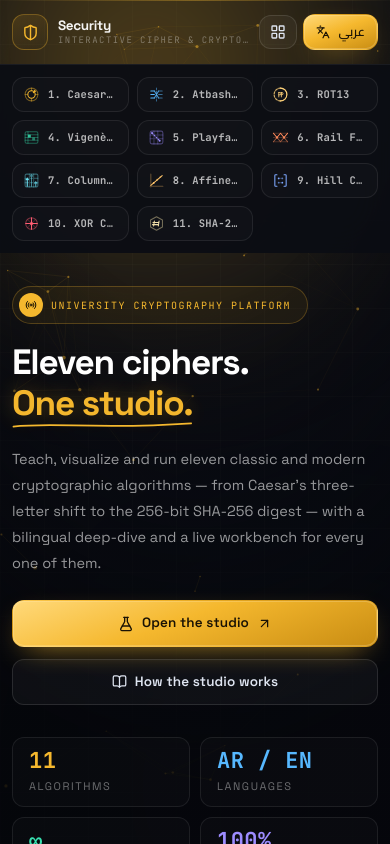
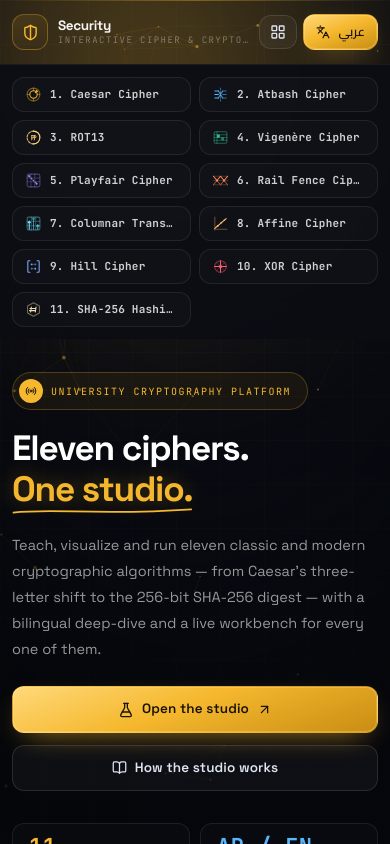
Before and after one commit to engpotter1/security-studio, a React (Vite) app: page / in a window 390 px wide. Both pictures are taken after a click on the button 278 px from the left and 32 px from the top of the page. Shown: the top 844 px of the page. Built offline with nearby package versions, Linux system fonts and the light colour scheme.

Commit message:
feat: make home screen fully responsive for mobile and laptop

```diff
--- a/src/components/Home.tsx
+++ b/src/components/Home.tsx
@@ -66,7 +66,7 @@ export default function Home({ t, lang, onPick }: { t: Dict; lang: Lang; onPick:
           </Reveal>
 
           <Reveal delay={0.18}>
-            <div className="mt-6 sm:mt-8 flex flex-wrap items-center gap-3">
+            <div className="mt-6 sm:mt-8 flex flex-col sm:flex-row items-center gap-3 w-full sm:w-auto">
               <button onClick={() => onPick(ALGORITHMS[0].id)} className="btn btn-gold !px-5 sm:!px-6 !py-3 !text-[13.5px] sm:!text-[14px] w-full sm:w-auto justify-center">
                 <FlaskConical size={16} /> {t.home.ctaPrimary}
                 <ArrowUpRight size={15} className="rtl:rotate-90" />
--- a/src/components/Navbar.tsx
+++ b/src/components/Navbar.tsx
@@ -92,7 +92,7 @@ export default function Navbar({
 
         {open && (
           <motion.div initial={{ height: 0, opacity: 0 }} animate={{ height: "auto", opacity: 1 }} className="overflow-hidden border-t border-white/6 bg-[#0B0D14]/95 backdrop-blur-xl lg:hidden">
-            <div className="grid grid-cols-3 gap-2 p-3 sm:p-4 sm:grid-cols-4 max-h-[60vh] overflow-y-auto">
+            <div className="grid grid-cols-2 gap-2 p-3 sm:p-4 sm:grid-cols-3 max-h-[60vh] overflow-y-auto">
               {ALGORITHMS.map((a) => (
                 <button
                   key={a.id}
@@ -100,13 +100,13 @@ export default function Navbar({
                     onPick(a.id);
                     setOpen(false);
                   }}
-                  className="flex items-center gap-2 rounded-xl border border-white/8 bg-white/[0.02] px-2.5 py-2 text-start"
+                  className="flex items-center gap-2 rounded-xl border border-white/8 bg-white/[0.02] px-3 py-2 text-start"
                   style={current === a.id ? { borderColor: `${a.accent}66`, background: `${a.accent}14` } : undefined}
                 >
                   <span style={{ color: a.accent }}>
                     <Emblem id={a.id} size={17} />
                   </span>
-                  <span className="mono text-[10.5px] font-bold text-white/70 truncate">{a.n}. {a.content[lang].name}</span>
+                  <span className="mono text-[11px] font-bold text-white/80 truncate">{a.n}. {a.content[lang].name}</span>
                 </button>
               ))}
             </div>
```
